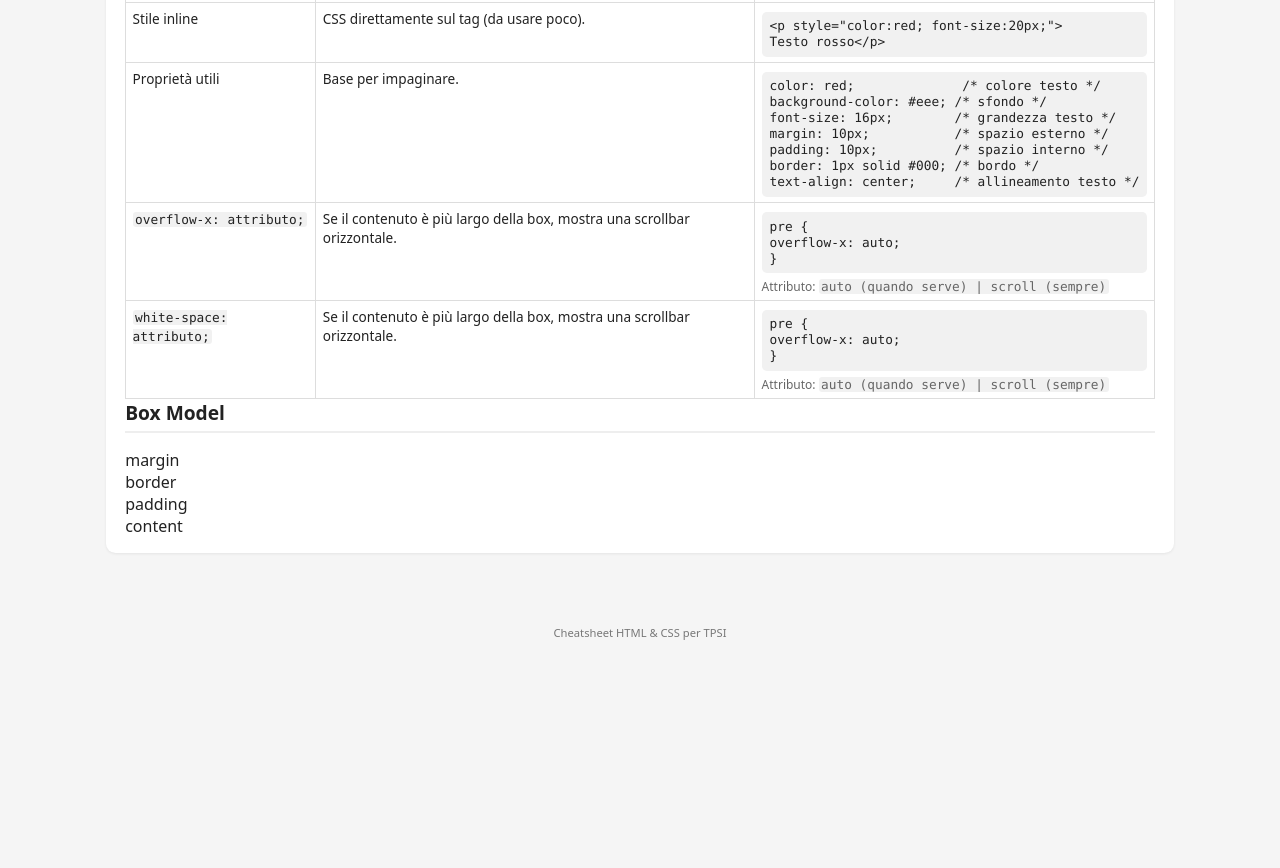
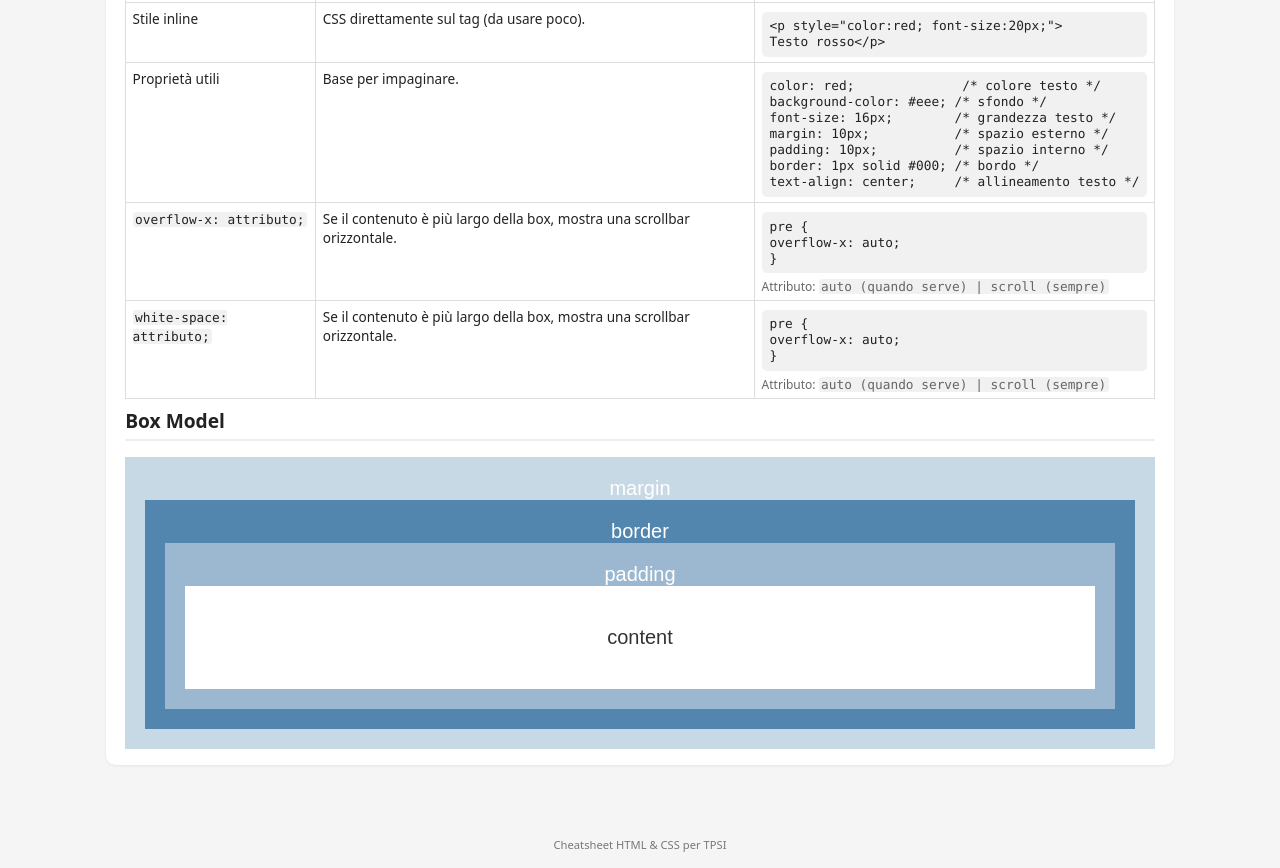
Before and after one commit to RomanosProjects/CSS-HTMLCheatsheet, a plain HTML site: page index.html in a window 1280 px wide. Shown: the part 4322-5190 px from the top of the page. Before the commit the page ends 4978 px from the top, so only its background shows below. Drawn offline with Linux system fonts and the light colour scheme.

Commit message:
Update style.css

```diff
--- a/style.css
+++ b/style.css
@@ -15,6 +15,36 @@ header {
   color: #fff;
   padding: 1rem 2rem;
   position: sticky;
+}
+
+#boxmodel {
+  margin-top: .5rem;
+}
+
+.box {
+  padding: 20px;
+  text-align: center;
+  font-family: sans-serif;
+  font-size: 20px;
+  color: white;
+}
+
+.margin {
+  background: #c8d9e6;
+}
+
+.border {
+  background: #5286ae;
+}
+
+.padding {
+  background: #9bb8d0;
+}
+
+.content {
+  background: white;
+  color: #333;
+  padding: 40px;
 }
 
 header h1 {
```
